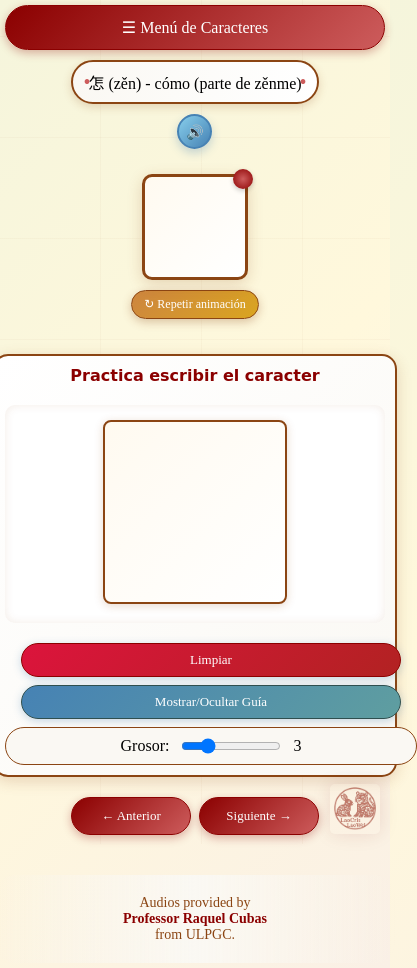
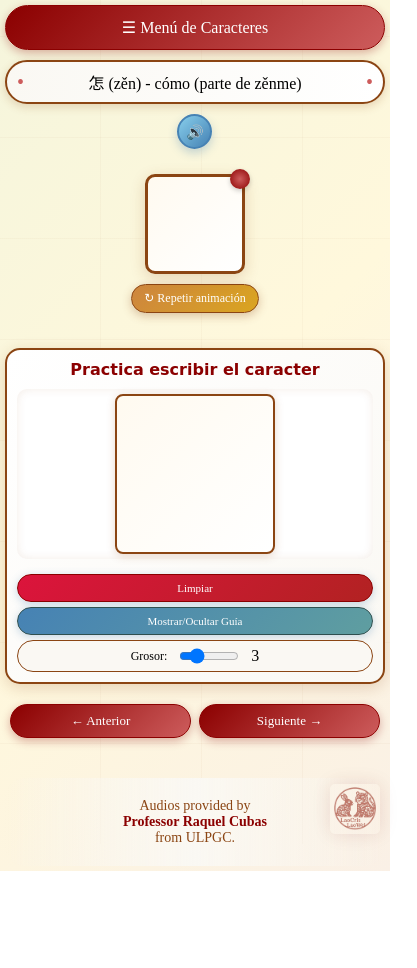
Before and after one commit to laocris/ud2Vocab, a plain HTML site: page index.html in a window 390 px wide. Shown: the whole page, 417 px wide, since content can reach past the window. After the commit the page ends 871 px from the top, so only its background shows below. Drawn offline with Linux system fonts and the light colour scheme; a script that the page names is missing; a web font is replaced by a local one.

Commit message:
new style fix

```diff
--- a/index.html
+++ b/index.html
@@ -7,6 +7,10 @@
   <script src="https://cdn.jsdelivr.net/npm/hanzi-writer@3.5/dist/hanzi-writer.min.js"></script>
   <style>
     @import url('https://fonts.googleapis.com/css2?family=Ma+Shan+Zheng&family=Noto+Serif+SC:wght@400;700&display=swap');
+
+    * {
+      box-sizing: border-box;
+    }
 
     body {
       font-family: 'Noto Serif SC', serif;
@@ -242,6 +246,10 @@
       background: white;
       border-radius: 10px;
       box-shadow: inset 0 0 10px rgba(139, 69, 19, 0.1);
+      display: flex;
+      justify-content: center;
+      align-items: center;
+      width: 100%;
     }
 
     #character-canvas {
@@ -251,6 +259,8 @@
       background: linear-gradient(to bottom right, #fffaf0, #fff);
       touch-action: none;
       box-shadow: 0 2px 10px rgba(139, 69, 19, 0.2);
+      max-width: 100%;
+      height: auto;
     }
 
     .canvas-controls {
@@ -260,6 +270,8 @@
       justify-content: center;
       align-items: center;
       flex-wrap: wrap;
+      width: 100%;
+      padding: 0 10px;
     }
 
     .canvas-controls button {
@@ -273,6 +285,8 @@
       font-family: 'Noto Serif SC', serif;
       transition: all 0.3s ease;
       box-shadow: 0 2px 8px rgba(70, 130, 180, 0.3);
+      white-space: nowrap;
+      flex-shrink: 0;
     }
 
     .canvas-controls button:hover {
@@ -298,6 +312,7 @@
       background: #faf8f3;
       border-radius: 20px;
       border: 1px solid #8b4513;
+      flex-shrink: 0;
     }
 
     .stroke-control input {
@@ -495,7 +510,6 @@
       text-decoration: underline;
     }
 
-
     @media (max-width: 768px) {
       body {
         padding: 15px;
@@ -522,6 +536,11 @@
       .practice-section {
         padding: 15px;
         max-width: 100%;
+        width: calc(100% - 20px);
+      }
+
+      .canvas-container {
+        padding: 10px;
       }
 
       #character-canvas {
@@ -548,6 +567,26 @@
       .info {
         align-items: center;
         text-align: center;
+      }
+
+      .canvas-controls {
+        gap: 8px;
+        padding: 0 5px;
+      }
+
+      .canvas-controls button {
+        padding: 8px 12px;
+        font-size: 13px;
+      }
+
+      .stroke-control {
+        width: 100%;
+        justify-content: center;
+        padding: 6px 10px;
+      }
+
+      .stroke-control input {
+        width: 80px;
       }
     }
 
@@ -595,6 +634,7 @@
         flex-direction: column;
         gap: 5px;
         min-width: auto;
+        width: calc(100% - 20px);
       }
 
       .hanzi {
@@ -623,43 +663,64 @@
       }
 
       .practice-section {
-        padding: 15px;
+        padding: 12px;
         margin-top: 15px;
+        width: calc(100% - 10px);
       }
 
       .practice-section h3 {
         font-size: 18px;
+        margin-bottom: 10px;
+      }
+
+      .canvas-container {
+        padding: 8px;
+        margin: 10px 0;
       }
 
       #character-canvas {
-        width: 200px !important;
-        height: 200px !important;
+        width: 180px !important;
+        height: 180px !important;
       }
 
       .canvas-controls {
         flex-direction: column;
-        gap: 8px;
+        gap: 6px;
+        padding: 0;
+        width: 100%;
       }
 
       .canvas-controls button {
         width: 100%;
-        padding: 10px;
+        padding: 8px;
+        font-size: 12px;
       }
 
       .stroke-control {
         width: 100%;
         justify-content: center;
+        padding: 6px 10px;
+      }
+
+      .stroke-control input {
+        width: 70px;
+      }
+
+      .stroke-control label {
+        font-size: 13px;
       }
 
       .nav-buttons {
         flex-wrap: wrap;
         gap: 8px;
+        width: 100%;
+        padding: 0 5px;
       }
 
       .nav-buttons button {
         flex: 1;
         min-width: 120px;
-        padding: 12px 15px;
+        padding: 10px 12px;
         font-size: 14px;
       }
 
@@ -686,6 +747,7 @@
         padding: 8px 15px;
         flex-direction: column;
         gap: 3px;
+        width: 100%;
       }
 
       .hanzi {
@@ -710,27 +772,72 @@
         padding: 6px 12px;
       }
 
-      #character-canvas {
-        width: 180px !important;
-        height: 180px !important;
-      }
-
       .practice-section {
         padding: 10px;
+        width: 100%;
+        margin-left: 0;
+        margin-right: 0;
       }
 
       .practice-section h3 {
         font-size: 16px;
+        margin-bottom: 8px;
+      }
+
+      .canvas-container {
+        padding: 5px;
+      }
+
+      #character-canvas {
+        width: 160px !important;
+        height: 160px !important;
+      }
+
+      .canvas-controls {
+        gap: 5px;
       }
 
       .canvas-controls button {
-        font-size: 13px;
-        padding: 8px;
+        font-size: 11px;
+        padding: 7px;
+      }
+
+      .stroke-control {
+        padding: 5px 8px;
+      }
+
+      .stroke-control input {
+        width: 60px;
+      }
+
+      .stroke-control label {
+        font-size: 12px;
       }
 
       .nav-buttons button {
         font-size: 13px;
-        padding: 10px 12px;
+        padding: 8px 10px;
+        min-width: 100px;
+      }
+    }
+
+    @media (max-width: 350px) {
+      #character-canvas {
+        width: 140px !important;
+        height: 140px !important;
+      }
+
+      .canvas-controls button {
+        font-size: 10px;
+        padding: 6px;
+      }
+
+      .stroke-control {
+        font-size: 11px;
+      }
+
+      .stroke-control input {
+        width: 50px;
       }
     }
 
@@ -775,13 +882,27 @@
         padding: 6px 12px;
       }
 
+      .practice-section {
+        padding: 10px;
+        max-width: 350px;
+      }
+
+      .canvas-container {
+        padding: 8px;
+      }
+
       #character-canvas {
         width: 180px !important;
         height: 180px !important;
       }
 
-      .practice-section {
-        padding: 10px;
+      .canvas-controls {
+        gap: 6px;
+      }
+
+      .canvas-controls button {
+        padding: 7px 10px;
+        font-size: 12px;
       }
 
       .mobile-menu-toggle {
```
